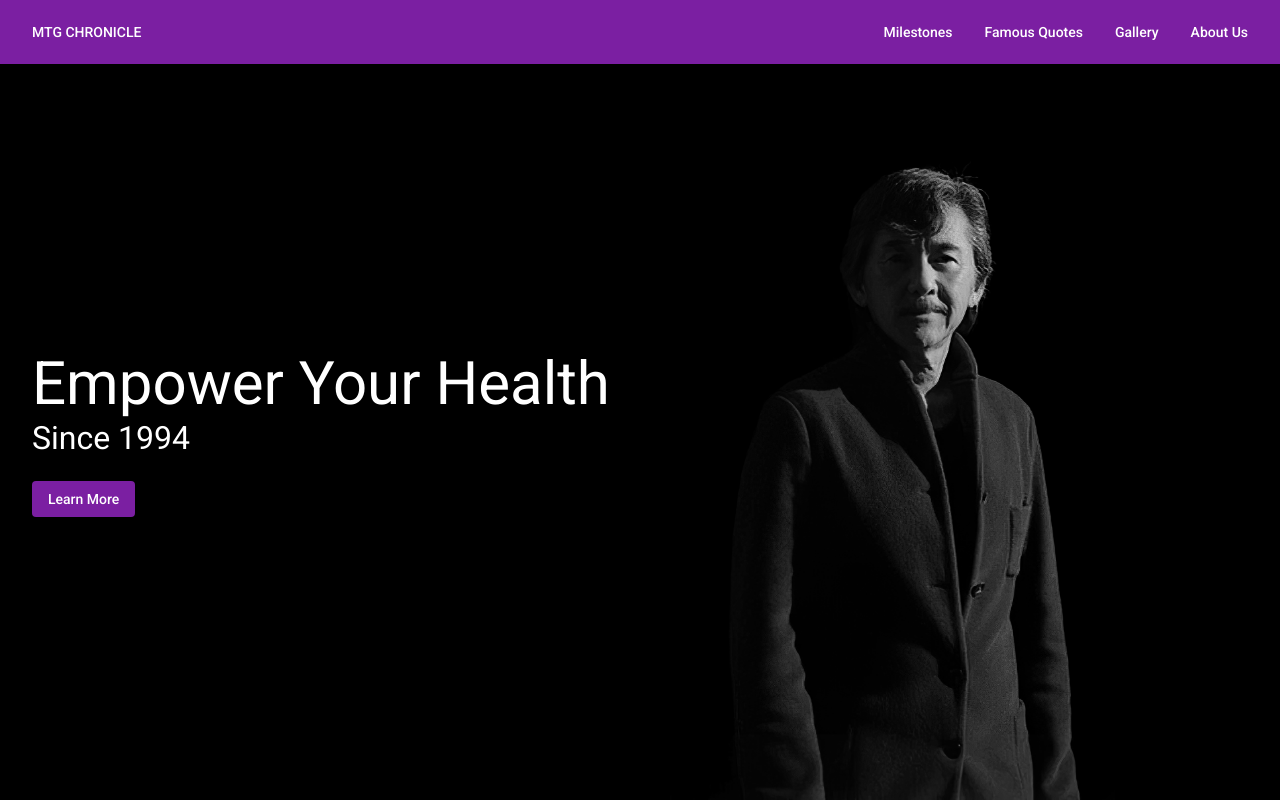
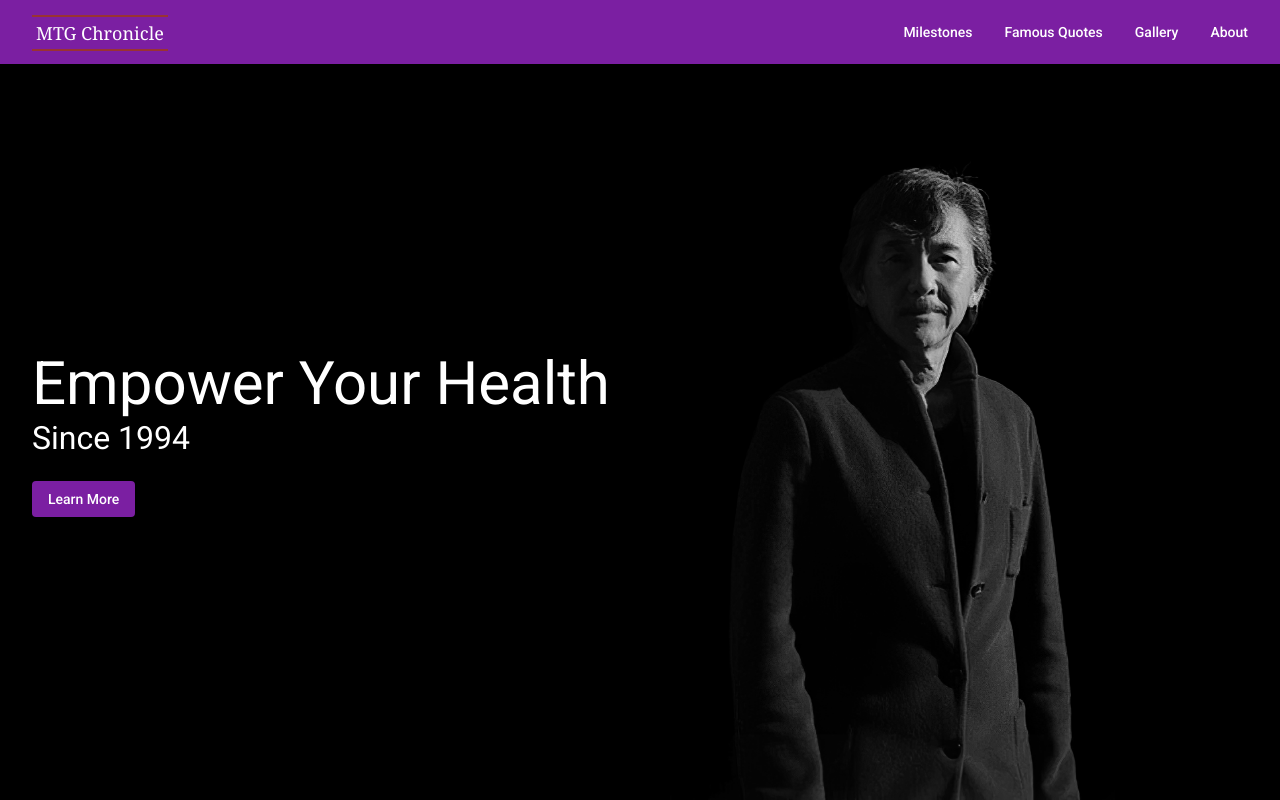
Before and after one commit to mtg-chronicle/mtg-chronicle, an Angular app: page / in a window 1280 px wide. Built offline with nearby package versions, Linux system fonts and the light colour scheme.

Commit message:
add logo

```diff
--- a/src/app/app.component.html
+++ b/src/app/app.component.html
@@ -3,7 +3,9 @@
     <button mat-icon-button *ngIf="viewsize.match(viewsize.categories.small)" on-click="sidenav.toggle()">
       <mat-icon>menu</mat-icon>
     </button>
-    <button mat-button routerLink="/">MTG CHRONICLE</button>
+    <button mat-button routerLink="/" class="landing__home">
+      <span class="landing__logo">MTG Chronicle</span>
+    </button>
     <span class="toolbar__spacer"></span>
     <span *ngIf="viewsize.match(viewsize.categories.default)" class="toolbar__links">
       <button mat-button *ngFor="let nav of navlist" routerLink="{{nav.link}}">{{nav.page}}</button>
--- a/src/app/app.component.scss
+++ b/src/app/app.component.scss
@@ -3,6 +3,17 @@
     display: flex;
     flex-direction: column;
     height: 100%;
+
+    .landing__home {
+
+        .landing__logo {
+            font-family: Georgia, 'Times New Roman', Times, serif;
+            border-top: 2px solid #993333;
+            border-bottom: 2px solid #993333;
+            padding: 4px;
+            font-size: 18px;
+        }
+    }
 
     .toolbar__spacer {
         flex: 1 1 auto;
--- a/src/app/app.component.ts
+++ b/src/app/app.component.ts
@@ -16,7 +16,7 @@ export class AppComponent extends ResponsiveComponent {
     { page: 'Milestones', link: '/stories' },
     { page: 'Famous Quotes', link: '/quotes' },
     { page: 'Gallery', link: '/gallery' },
-    { page: 'About Us', link: '/' }
+    { page: 'About', link: '/' }
   ];
 
   @ViewChild('sidenav')
```
